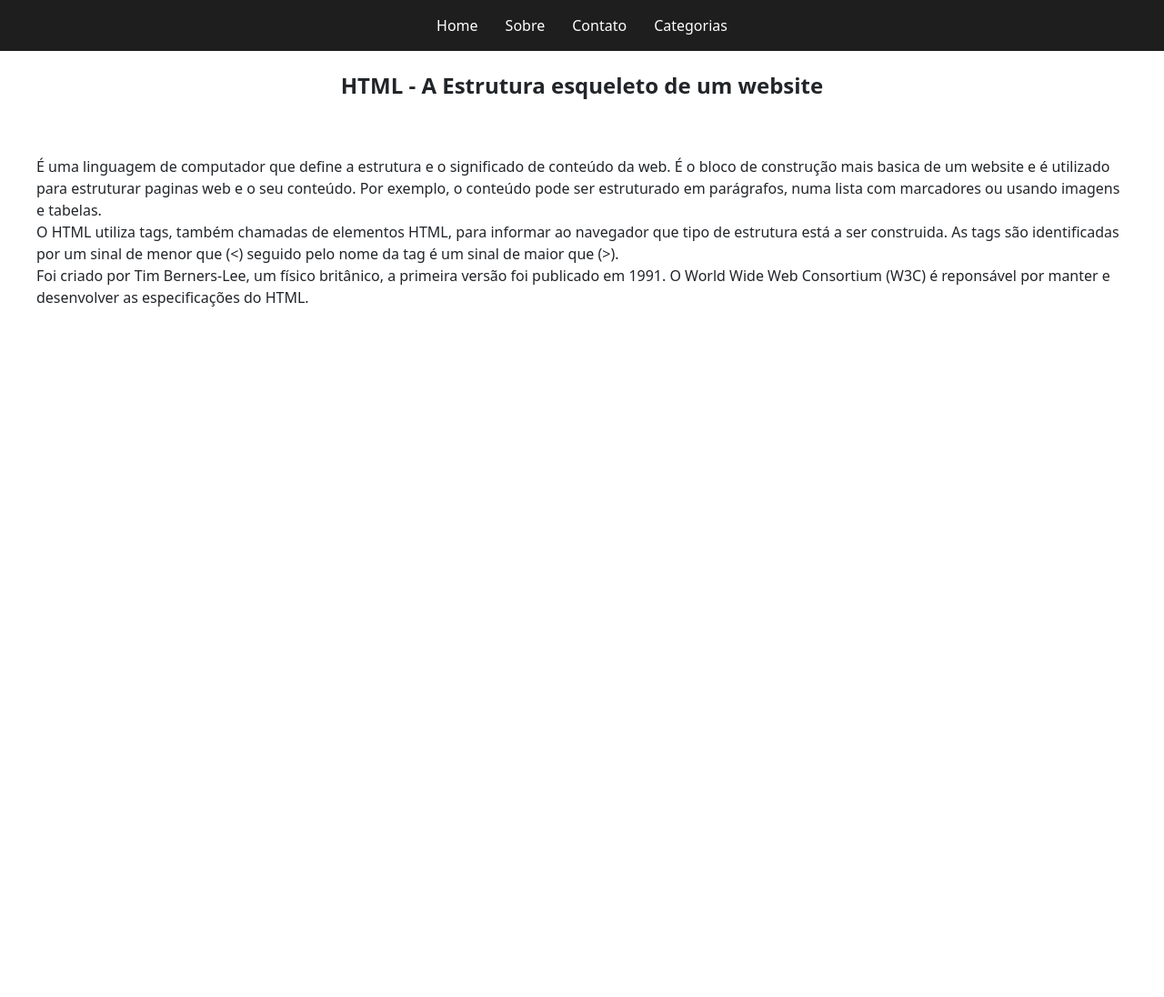
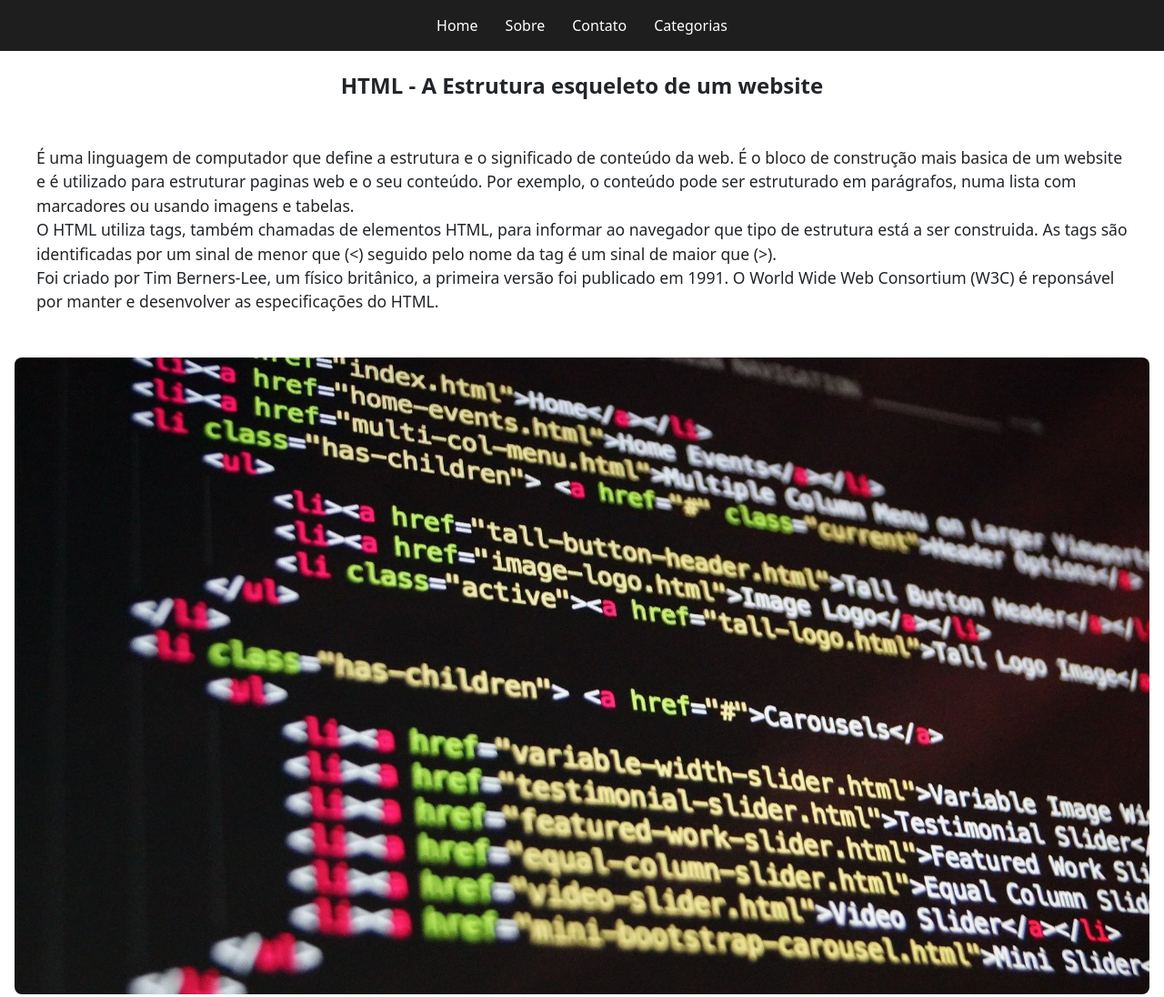
Before and after one commit to LokiiiGo/programacao-blog, a plain HTML site: page index-1.html in a window 1280 px wide. Shown: the whole page at 91% size. Before the commit the page ends 800 px from the top, so only its background shows below. Drawn offline with nearby package versions, Linux system fonts and the light colour scheme.

Commit message:
Adicionando imagem

```diff
--- a/conteudo.js
+++ b/conteudo.js
@@ -8,10 +8,12 @@ const conteudo = [
         O HTML utiliza tags, também chamadas de elementos HTML, para informar ao navegador que tipo de estrutura está a ser construida. As tags são identificadas por um sinal de menor que (<) seguido
         pelo nome da tag é um sinal de maior que (>).
         <br>
-        Foi criado por Tim Berners-Lee, um físico britânico, a primeira versão foi publicado em 1991. O World Wide Web Consortium (W3C) é reponsável por manter e desenvolver as especificações do HTML.`
+        Foi criado por Tim Berners-Lee, um físico britânico, a primeira versão foi publicado em 1991. O World Wide Web Consortium (W3C) é reponsável por manter e desenvolver as especificações do HTML.`,
+        image: 'image/html.png'
     },
 ]
 
 const containerConteudo = document.getElementById('containerConteudo');
 containerConteudo.innerHTML = `<p class="titulo-conteudo">${conteudo[0].tituloConteudo}</p>`;
 containerConteudo.innerHTML += `<p class="texto-conteudo">${conteudo[0].textoConteudo}</p>`;
+containerConteudo.innerHTML += `<img src="${conteudo[0].image}" alt="HTML" class="imagem-conteudo">`;
--- a/estilo-conteudo.css
+++ b/estilo-conteudo.css
@@ -31,8 +31,16 @@ ul {
 }
 
 .texto-conteudo {
-    margin: 35px auto;
+    margin: 1.5rem 0;
     padding: 1.5rem;
-    font-size: 1rem;
+    font-size: 1.1rem;
     line-height: 1.5;
 }
+
+.imagem-conteudo {
+    display: block;
+    max-width: 100%;
+    height: auto;
+    margin: 20px auto;
+    border-radius: 8px;
+}
```
Also changed, not shown: image/html.png (added).
